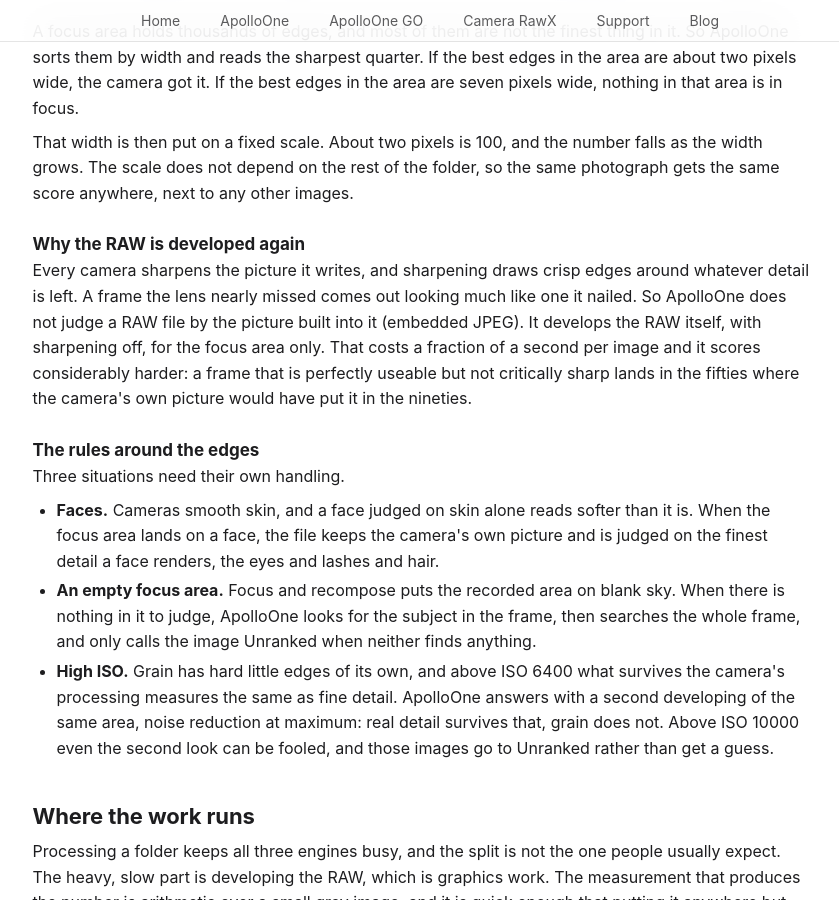
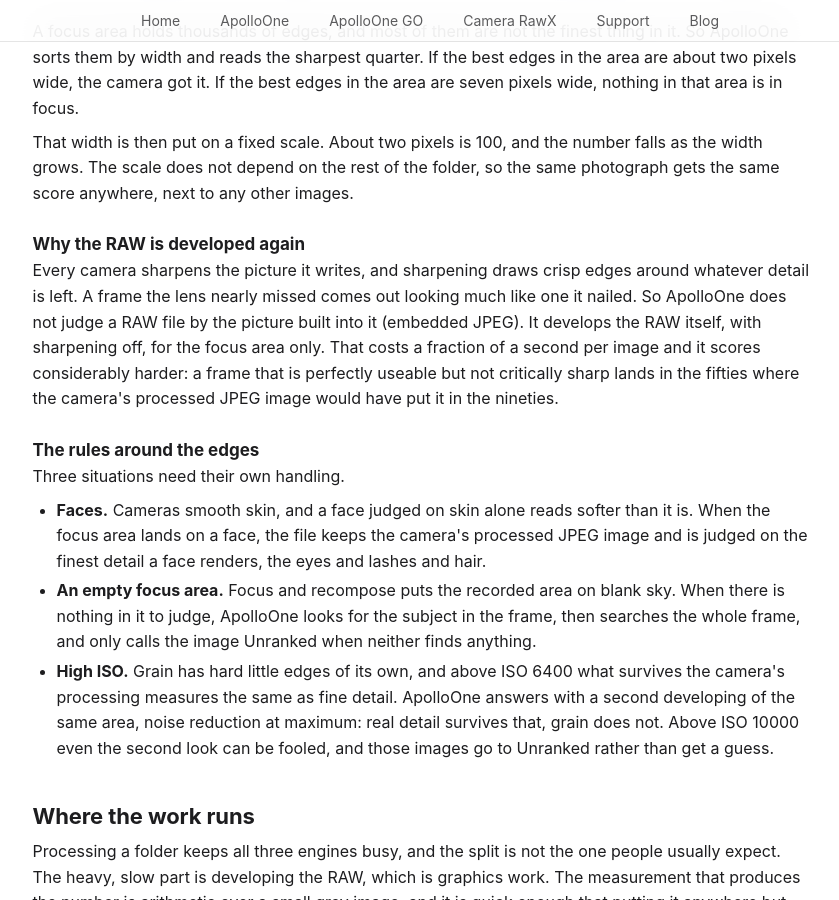
Before and after one commit to anogeissus/anogeissus.com, a Jekyll site: the page apolloone-focus-score.html, which Jekyll copies as it is, in a window 1280 px wide and 900 px high, scrolled down 1420 px. Shown: the whole window, without its empty margins (210-1049 px from the left). Built offline with Jekyll 4.4.1, drawn with Linux system fonts in a browser that asks for light colours; some web fonts are replaced.

Commit message:
Focus Score page: say the camera's processed JPEG image rather than its own picture

```diff
--- a/apolloone-focus-score.html
+++ b/apolloone-focus-score.html
@@ -317,14 +317,14 @@
 
         <h3>Why the RAW is developed again</h3>
 
-        <p>Every camera sharpens the picture it writes, and sharpening draws crisp edges around whatever detail is left. A frame the lens nearly missed comes out looking much like one it nailed. So ApolloOne does not judge a RAW file by the picture built into it (embedded JPEG). It develops the RAW itself, with sharpening off, for the focus area only. That costs a fraction of a second per image and it scores considerably harder: a frame that is perfectly useable but not critically sharp lands in the fifties where the camera's own picture would have put it in the nineties.</p>
+        <p>Every camera sharpens the picture it writes, and sharpening draws crisp edges around whatever detail is left. A frame the lens nearly missed comes out looking much like one it nailed. So ApolloOne does not judge a RAW file by the picture built into it (embedded JPEG). It develops the RAW itself, with sharpening off, for the focus area only. That costs a fraction of a second per image and it scores considerably harder: a frame that is perfectly useable but not critically sharp lands in the fifties where the camera's processed JPEG image would have put it in the nineties.</p>
 
         <h3>The rules around the edges</h3>
 
         <p>Three situations need their own handling.</p>
 
         <ul>
-            <li><strong>Faces.</strong> Cameras smooth skin, and a face judged on skin alone reads softer than it is. When the focus area lands on a face, the file keeps the camera's own picture and is judged on the finest detail a face renders, the eyes and lashes and hair.</li>
+            <li><strong>Faces.</strong> Cameras smooth skin, and a face judged on skin alone reads softer than it is. When the focus area lands on a face, the file keeps the camera's processed JPEG image and is judged on the finest detail a face renders, the eyes and lashes and hair.</li>
             <li><strong>An empty focus area.</strong> Focus and recompose puts the recorded area on blank sky. When there is nothing in it to judge, ApolloOne looks for the subject in the frame, then searches the whole frame, and only calls the image Unranked when neither finds anything.</li>
             <li><strong>High ISO.</strong> Grain has hard little edges of its own, and above ISO 6400 what survives the camera's processing measures the same as fine detail. ApolloOne answers with a second developing of the same area, noise reduction at maximum: real detail survives that, grain does not. Above ISO 10000 even the second look can be fooled, and those images go to Unranked rather than get a guess.</li>
         </ul>
```
